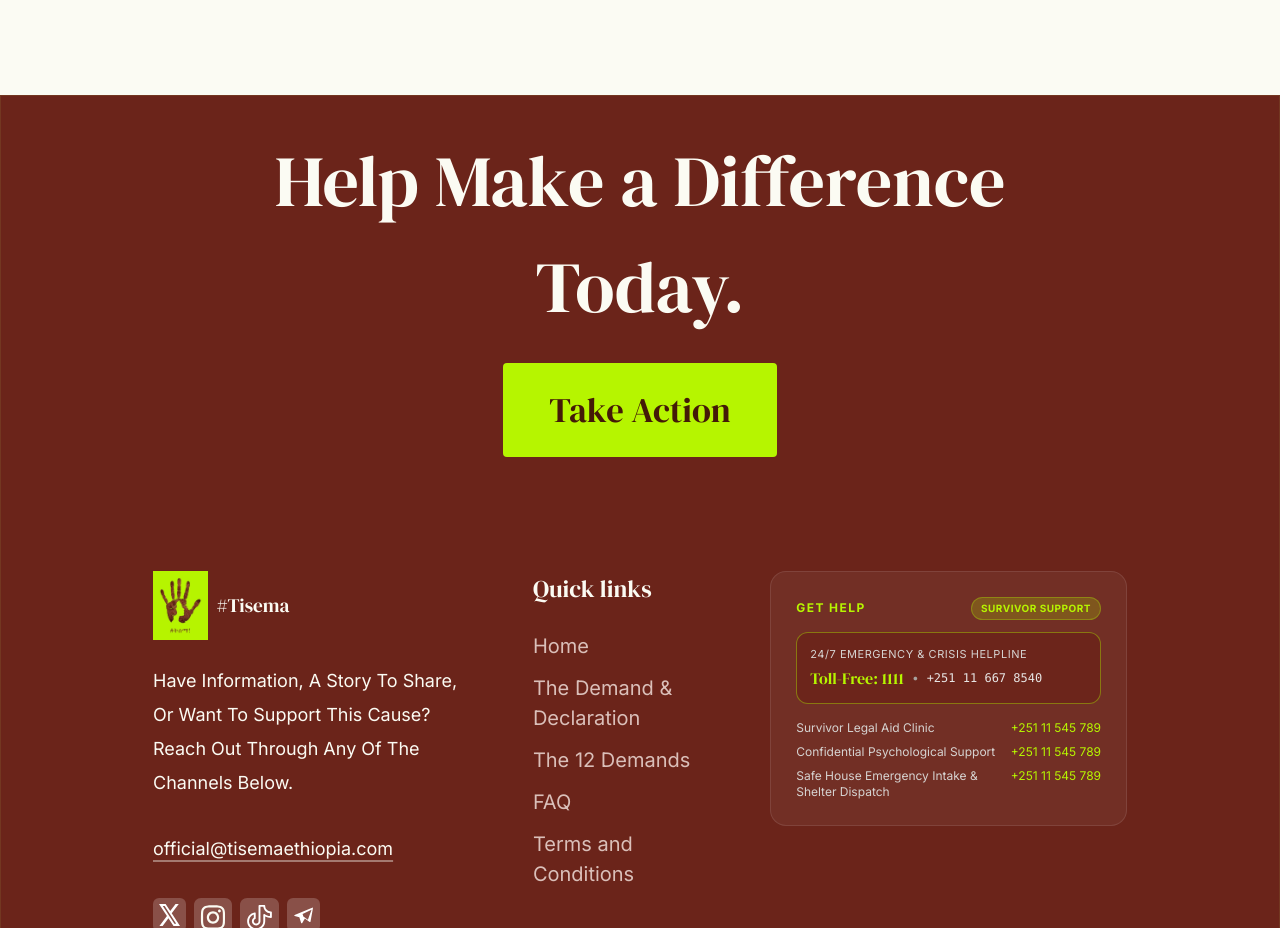
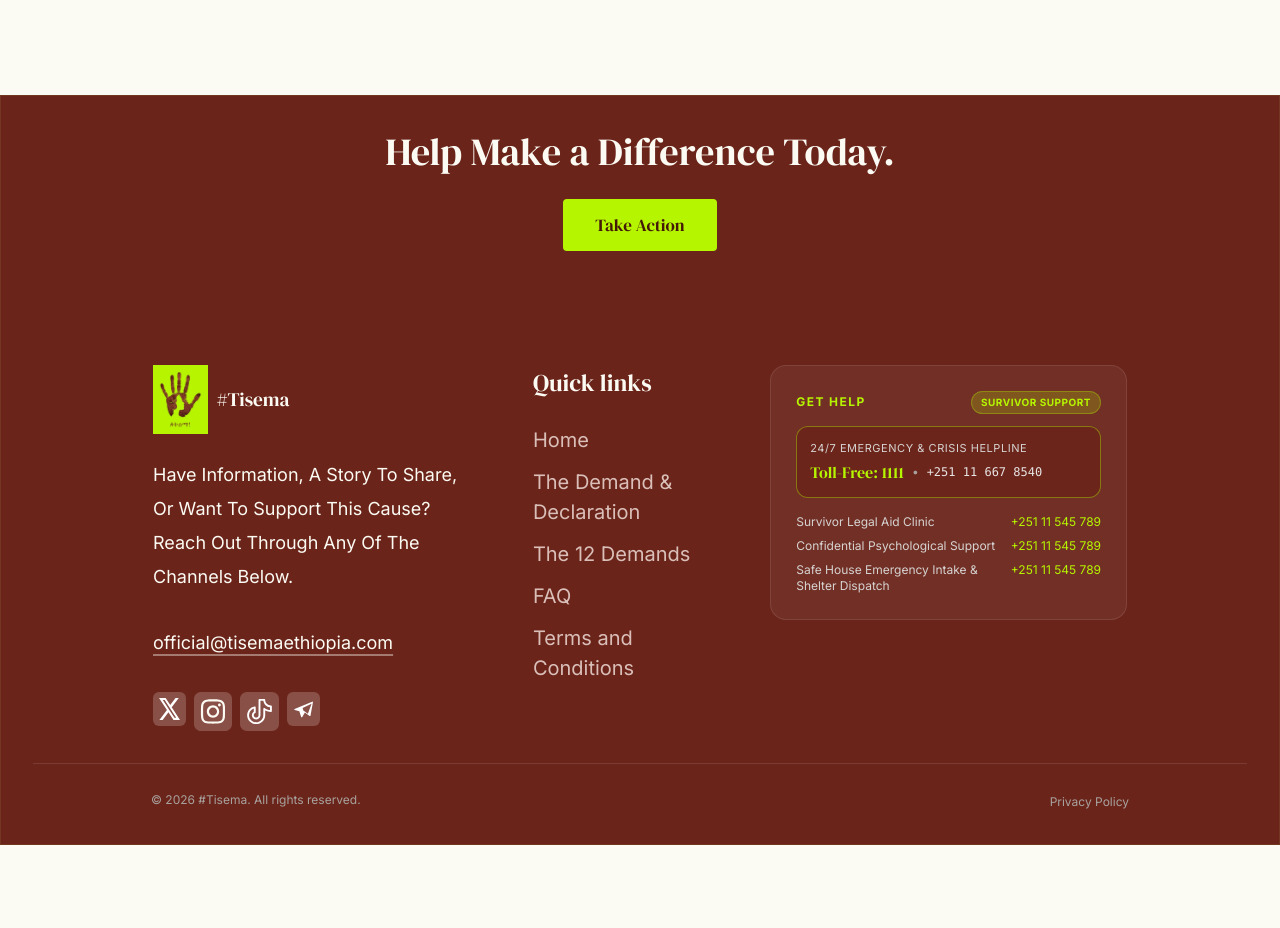
Before and after one commit to Tisema-organization/tisema_website, a React (Vite) app: page / in a window 1280 px wide. Shown: the part 7340-8268 px from the top of the page. After the commit the page ends 8185 px from the top, so only its background shows below. Built offline with nearby package versions, Linux system fonts and the light colour scheme.

Commit message:
FIX | make the text smaller

```diff
--- a/src/components/sections/SiteFooter.tsx
+++ b/src/components/sections/SiteFooter.tsx
@@ -30,7 +30,7 @@ export function SiteFooter({ base = '' }: { base?: string } = {}) {
     >
       <div className="flex w-full flex-col items-center justify-center gap-[72px] border-[0.875px] border-solid border-clay-flat bg-oxblood p-[32px] lg:gap-[114px]">
         <div className="flex w-full flex-col items-center gap-8 lg:gap-[23px]">
-          <h2 className="max-w-[900px] text-center font-serif text-[clamp(1.75rem,4vw,56px)] leading-[1.25] text-paper lg:text-[72px] lg:leading-[106px]">
+          <h2 className="max-w-[720px] text-center font-serif text-[clamp(1.5rem,3vw,40px)] leading-[1.25] text-paper">
             <Words segments={[{ text: FOOTER_CTA }]} gap={0.05} />
           </h2>
 
@@ -40,7 +40,7 @@ export function SiteFooter({ base = '' }: { base?: string } = {}) {
               {...(petitionExternal
                 ? { target: '_blank', rel: 'noopener noreferrer' }
                 : {})}
-              className="flex items-center justify-center rounded-[4px] bg-lime px-6 py-2.5 font-serif text-[clamp(1rem,1.75vw,24px)] whitespace-nowrap text-clay-shadow transition-opacity hover:opacity-90 lg:px-[46px] lg:py-[14px] lg:text-[34.56px] lg:leading-[66px]"
+              className="flex items-center justify-center rounded-[4px] bg-lime px-6 py-2.5 font-serif text-[15px] leading-[24px] whitespace-nowrap text-clay-shadow transition-opacity hover:opacity-90 sm:text-[16px] lg:px-8 lg:py-3 lg:text-[17px] lg:leading-[28px]"
             >
               Take Action
             </a>
```
